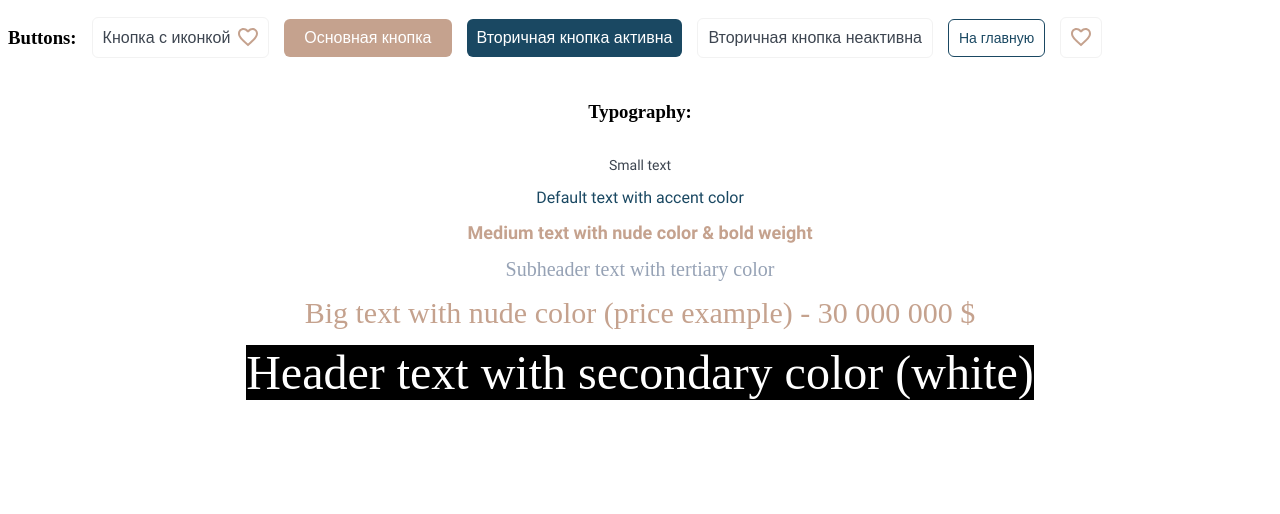
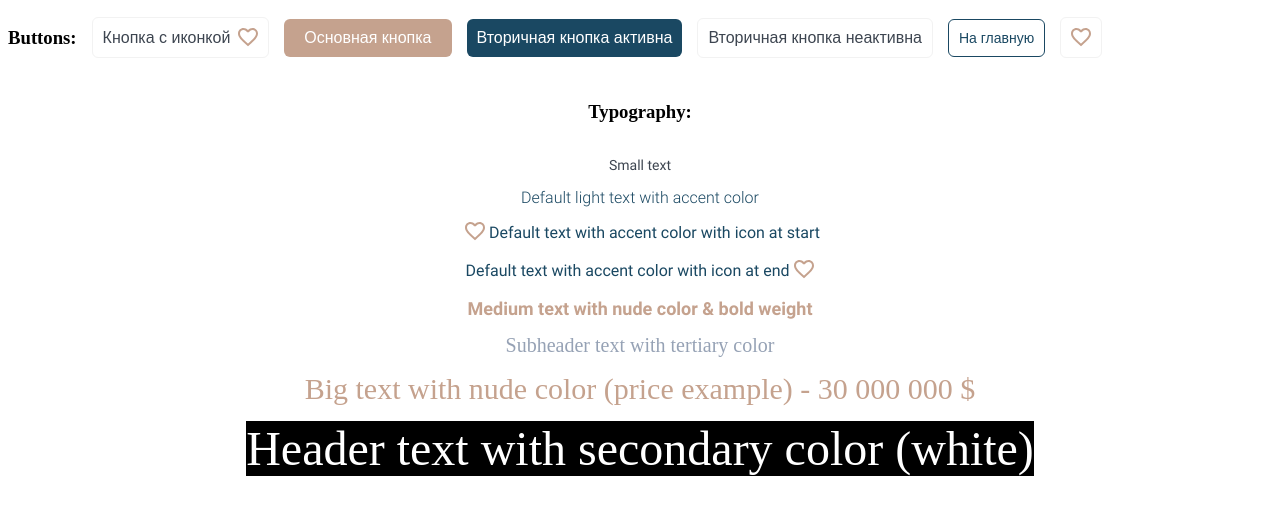
Before and after one commit to KYLFYK/est-front, a Next.js app: page / in a window 1280 px wide. Shown: the top 514 px of the page. Built offline with nearby package versions, Linux system fonts and the light colour scheme; a web font is replaced by a local one.

Commit message:
Add icons render to typography component

```diff
--- a/pages/index.tsx
+++ b/pages/index.tsx
@@ -20,7 +20,9 @@ const Home: NextPage = () => {
       <div style={{display: 'flex', gap: '15px', alignItems: 'center', flexDirection: 'column'}}>
         <h3>Typography:</h3>
         <Typography size={'small'}> Small text </Typography>
-        <Typography size={'default'} color="accent"> Default text with accent color</Typography>
+        <Typography size={'default'} color="accent" weight="light"> Default light text with accent color</Typography>
+        <Typography size={'default'} color="accent" icon={<FavoriteIcon />}> Default text with accent color with icon at start</Typography>
+        <Typography size={'default'} color="accent" icon={<FavoriteIcon />} iconPosition="end"> Default text with accent color with icon at end</Typography>
         <Typography size={'medium'} color='nude' weight="bold"> Medium text with nude color & bold weight</Typography>
         <Typography size={'subheader'} color='tertiary' weight="bold"> Subheader text with tertiary color</Typography>
         <Typography size={'big'} color='nude'> Big text with nude color (price example) - 30 000 000 $</Typography>
--- a/src/shared/ui/Typography/Typography.module.scss
+++ b/src/shared/ui/Typography/Typography.module.scss
@@ -70,3 +70,10 @@
 .weight_bold {
     font-family: "RobotoBold";
 }
+
+// ----
+
+.icon {
+    vertical-align: middle;
+    padding-left: 5px;
+}
--- a/src/shared/ui/Typography/Typography.tsx
+++ b/src/shared/ui/Typography/Typography.tsx
@@ -5,13 +5,17 @@ import s from './Typography.module.scss'
 interface Props extends IPropsGeneral {
     color?: "default" | "nude" | "accent" | "secondary" | "tertiary",
     size?: "default" | "subheader" | "header" | "small" | "medium" | "big",
-    weight?: "light" | "regular" | "medium" | "bold"
+    weight?: "light" | "regular" | "medium" | "bold",
+    icon?: JSX.Element | string,
+    iconPosition?: "start" | "end"
 }
 
-const Typography:React.FC<Props> = ({className, color = 'default', size = 'default', weight = 'regular', children}) => {
+const Typography: React.FC<Props> = ({ className, color = 'default', size = 'default', weight = 'regular', iconPosition = 'start', icon, children }) => {
     return (
         <p className={classNames(s.general, s[`color_${color}`], s[`weight_${weight}`], s[`size_${size}`], className)}>
-           {children}
+            {(icon && iconPosition === 'start') && <span className={s.icon}>{icon}</span>}
+            {children}
+            {(icon && iconPosition === 'end') && <span className={s.icon}>{icon}</span>}
         </p>
     )
 }
```
